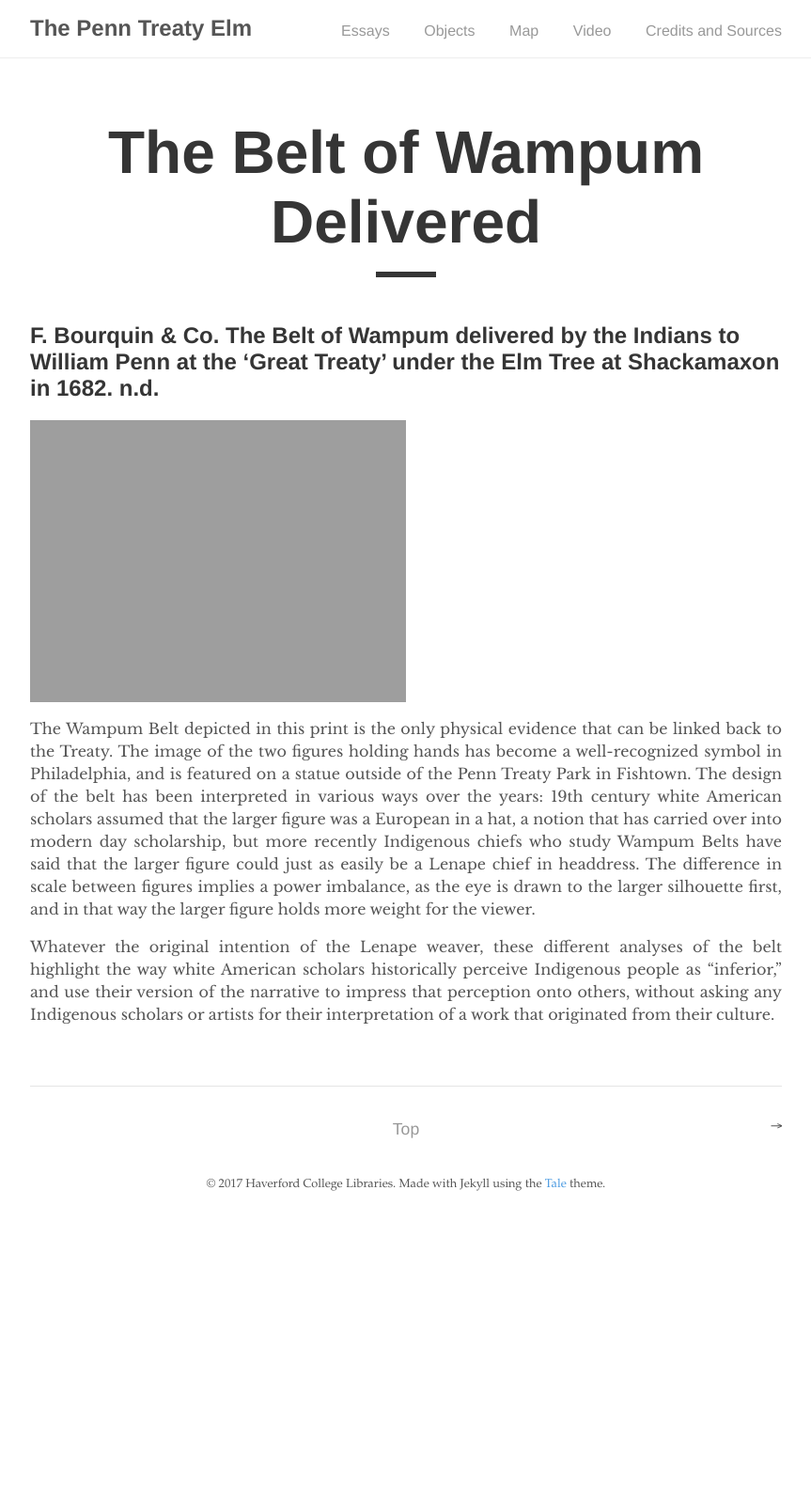
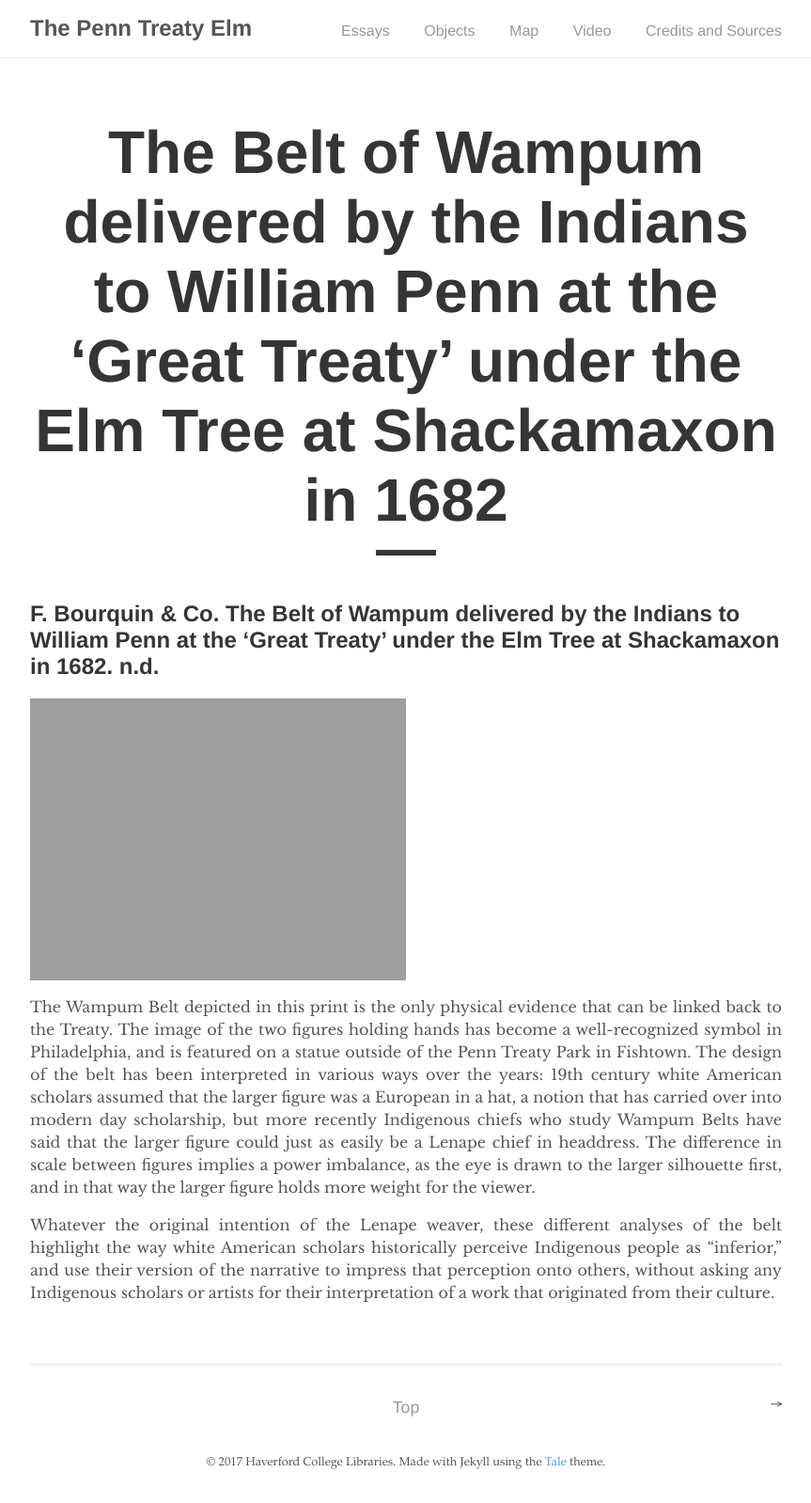
Before and after one commit to mzarafon/penn-treaty-elm, a Jekyll site: the page built from _posts/2017-10-04-wampum_belt.md, in a window 1280 px wide. Shown: the whole page at 94% size, without its empty margins (208-1071 px from the left). Built offline with Jekyll 4.4.1, drawn with Linux system fonts in a browser that asks for light colours; before the commit the page ends 1303 px from its top, so only the background shows below that.

Commit message:
Update 2017-10-04-wampum_belt.md

```diff
--- a/_posts/2017-10-04-wampum_belt.md
+++ b/_posts/2017-10-04-wampum_belt.md
@@ -1,6 +1,6 @@
 ---
 layout: post
-title: "The Belt of Wampum Delivered"
+title: "The Belt of Wampum delivered by the Indians to William Penn at the ‘Great Treaty’ under the Elm Tree at Shackamaxon in 1682"
 thumbnail: /wampum-thumb.jpg
 ---
 
```
